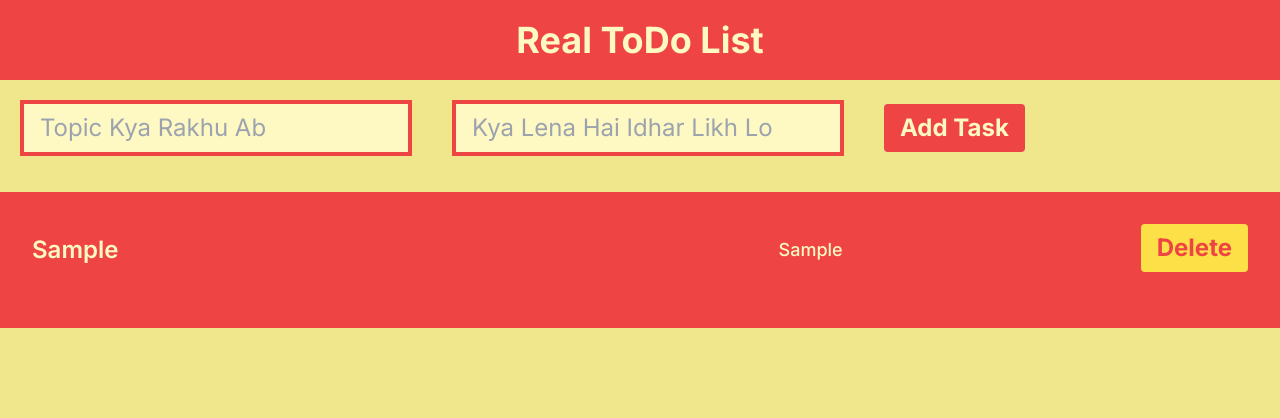
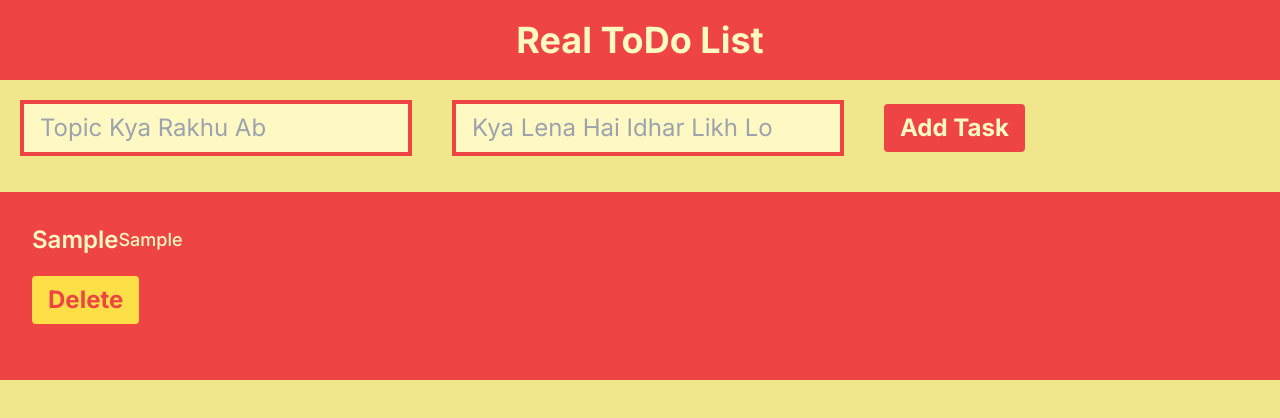
Before and after one commit to ajitsah87/todo-app, a Next.js app: page / in a window 1280 px wide. Both pictures are taken after typing "Sample", "Sample" into the empty fields and a click on the button "Add Task". Shown: the top 418 px of the page. Built offline with nearby package versions, Linux system fonts and the light colour scheme.

Commit message:
fixed the bugs

```diff
--- a/app/page.js
+++ b/app/page.js
@@ -1,17 +1,35 @@
 "use client";
+
 import React, { useEffect, useState } from "react";
 
 function page() {
   const [title, setTitle] = useState("");
   const [desc, setdesc] = useState("");
-  const [mainTask, setMainTask] = useState(()=>{
-    let todos= localStorage.getItem("todos")
-     let savedTodo = todos  ? JSON.parse(todos): []
-     return savedTodo
-  });
+
+  const [mainTask, setMainTask] = useState([]);
+
+  useEffect(() => {
+    if (typeof window !== "undefined") {
+      let todos = localStorage.getItem("todos");
+      try {
+        let savedTodo = JSON.parse(todos);
+        if (Array.isArray(savedTodo)) {
+          setMainTask(savedTodo);
+        } else {
+          setMainTask([]);
+        }
+      } catch (error) {
+        console.error("Error parsing todos from localStorage:", error);
+        setMainTask([]);
+      }
+    }
+  }, []);
+
+
   useEffect(()=>{
     localStorage.setItem("todos",JSON.stringify(mainTask))
   },[mainTask])
+
   const submitHandler = (e) => {
     e.preventDefault();
     if (!title || !desc  ) return
@@ -29,7 +47,8 @@ function page() {
   if (mainTask.length > 0) {
     renderTask = mainTask.map((t, i) => {
       return (
-        <li key={i} className="flex items-center justify-between ">
+        <ul key={i} className="flex items-center justify-between">
+          <li className="">
             <div className="flex items-center justify-between mb-5 w-2/3">
               <h4 className="text-2xl font-semibold ">{t.title}</h4>
               <h5 className="text-lg font-medium  ">{t.desc}</h5>
@@ -43,6 +62,7 @@ function page() {
               Delete
             </button>
           </li>
+        </ul>
       );
     });
   }
@@ -79,7 +99,9 @@ function page() {
         </button>
       </form>
       <div className="bg-red-500 p-8">
-        <ul className="text-yellow-100 font-bold text-2xl">{renderTask}</ul>
+        <ul className="text-yellow-100 font-bold text-2xl">
+          <li>{renderTask}</li>
+          </ul>
       </div>
     </>
   );
--- a/package.json
+++ b/package.json
@@ -14,8 +14,6 @@
     "postcss": "8.4.29",
     "react": "18.2.0",
     "react-dom": "18.2.0",
-    "tailwindcss": "3.3.3",
-    "cookie-parser": "^1.4.6",
-    "uuid": "^9.0.0"
+    "tailwindcss": "3.3.3"
   }
 }
```
Also changed, not shown: 1 other file (tests, documents, lock files or other folders). Lines whose indentation alone changed are shown as unchanged.
